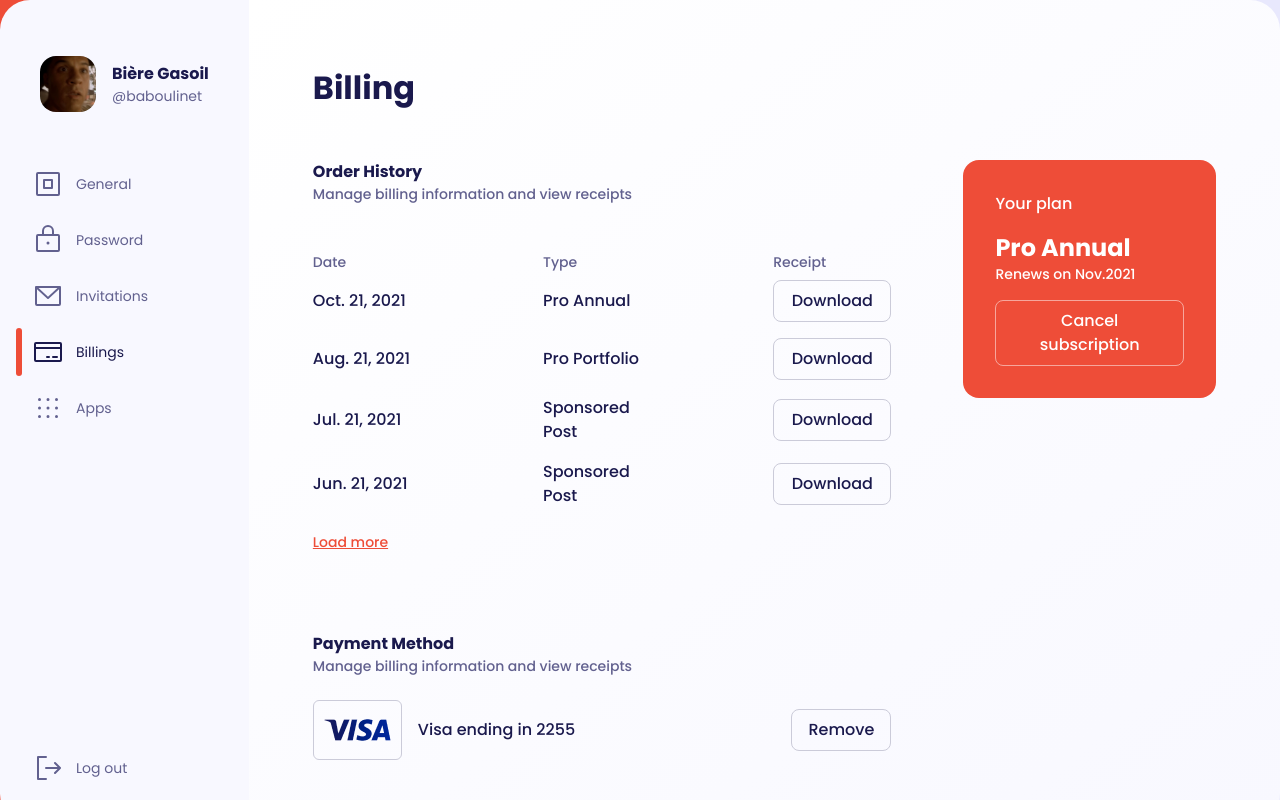
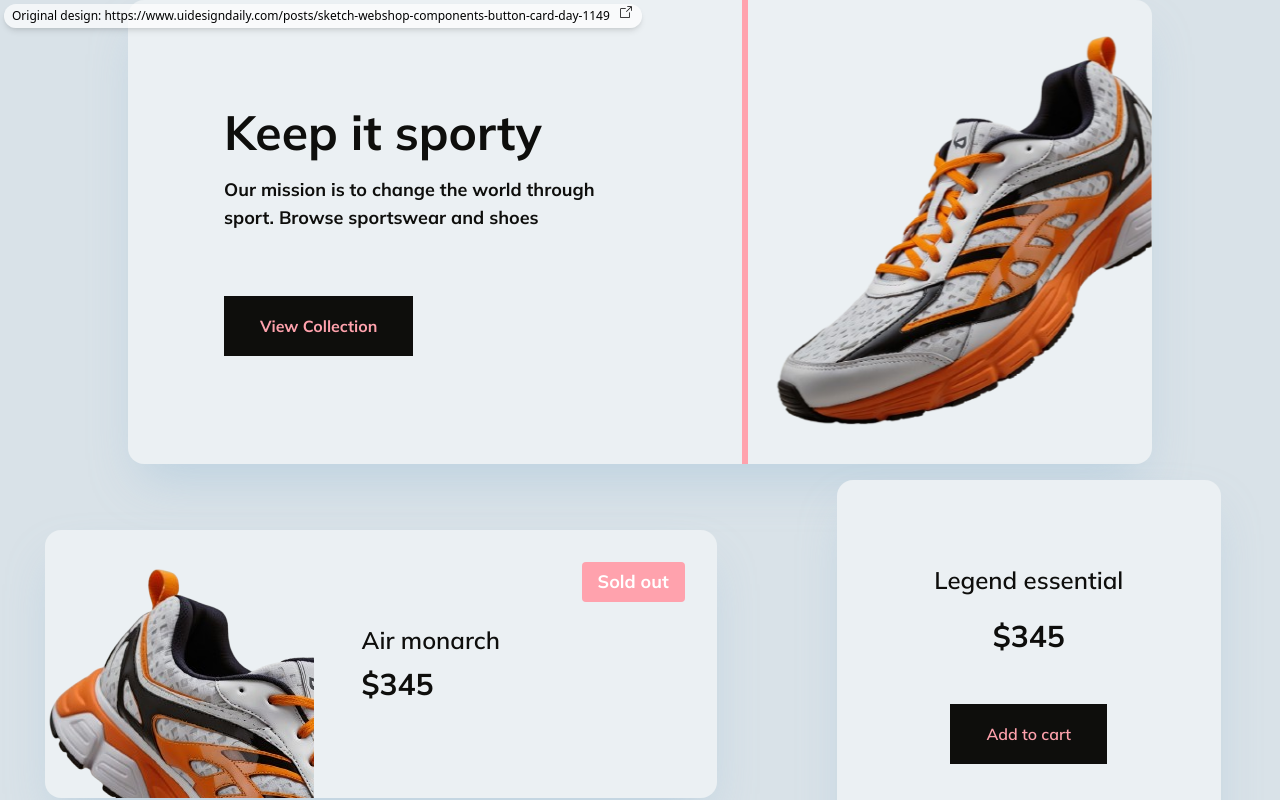
Before and after one commit to tcastanie/quick-ui-designs, a Vue app: page / in a window 1280 px wide. Shown: the top 800 px of the page. Built offline with nearby package versions, Linux system fonts and the light colour scheme.

Commit message:
🛒 Add day 1149: Webshop Components

```diff
--- a/src/App.vue
+++ b/src/App.vue
@@ -1,4 +1,5 @@
 <script lang="ts" setup>
+import WebshopComponents from './components/WebshopComponents.vue';
 import BillingPage from './components/BillingPage.vue';
 import PricingCard from './components/PricingCard.vue';
 import SearchComponents from './components/SearchComponents.vue';
@@ -8,6 +9,11 @@ import ComponentDisplay from './components/ComponentDisplay.vue';
 
 <template>
   <div class="grid divide-y divide-zinc">
+    <ComponentDisplay
+      link="https://www.uidesigndaily.com/posts/sketch-webshop-components-button-card-day-1149"
+    >
+      <WebshopComponents />
+    </ComponentDisplay>
     <ComponentDisplay
       link="https://www.uidesigndaily.com/posts/figma-billing-page-payment-day-1585"
     >
--- /dev/null
+++ b/src/components/WebshopComponents.vue
@@ -0,0 +1,55 @@
+<template>
+  <div class="grid grid-cols-5 min-h-screen place-items-center gap-4 bg-[#D9E2E8] text-[#0E0E0C] font-semibold font-mulish">
+    <div class="col-span-5 max-w-5xl flex rounded-2xl bg-[#EBF0F3] font-bold shadow-[#8FB6D1]/40 shadow-2xl">
+      <div class="max-w-3/5 flex flex-col items-start px-24 py-27">
+        <div class="mb-5 text-5xl font-bold">
+          Keep it sporty
+        </div>
+        <div class="mb-16 text-lg font-bold">
+          Our mission is to change the world through sport. Browse sportswear and shoes
+        </div>
+        <button class="bg-[#0E0E0C] px-9 py-4.5 text-[#FFA2AD]">
+          View Collection
+        </button>
+      </div>
+      <div class="max-w-2/5 border-l-[6px] border-[#FFA2AD]">
+        <img
+          src="/running-shoe.png"
+          class="size-full scale-x-[-1] object-cover object-bottom-right"
+        >
+      </div>
+    </div>
+
+    <div class="col-span-3 max-w-2xl flex rounded-2xl bg-[#EBF0F3] shadow-[#8FB6D1]/40 shadow-2xl">
+      <div class="max-w-2/5 flex-auto">
+        <img
+          src="/running-shoe.png"
+          class="object-none object-top-left"
+        >
+      </div>
+      <div class="relative max-w-3/5 flex flex-1 flex-col justify-center p-12">
+        <div class="absolute right-8 top-8 rounded bg-[#FFA2AD] p-4 py-2 text-lg/6 text-white font-bold">
+          Sold out
+        </div>
+        <div class="mb-2 text-2xl">
+          Air monarch
+        </div>
+        <div class="text-3xl/10 font-bold">
+          $345
+        </div>
+      </div>
+    </div>
+
+    <div class="col-span-2 max-w-sm w-full flex flex-col place-items-center rounded-2xl bg-[#EBF0F3] p-21 shadow-[#8FB6D1]/40 shadow-2xl">
+      <div class="mb-5 text-2xl">
+        Legend essential
+      </div>
+      <div class="mb-12 text-3xl/10 font-bold">
+        $345
+      </div>
+      <button class="bg-[#0E0E0C] px-9 py-4.5 text-[#FFA2AD]">
+        Add to cart
+      </button>
+    </div>
+  </div>
+</template>
--- a/uno.config.ts
+++ b/uno.config.ts
@@ -10,6 +10,7 @@ export default defineConfig({
         'poppins': ['Poppins:400,500,700'],
         'ibm-plex-sans': ['IBM Plex Sans:400,500,700'],
         'merriweather': ['Merriweather:700'],
+        'mulish': ['Mulish:400,600,700'],
       }
     }),
   ],
```
Also changed, not shown: public/running-shoe.png (added).
